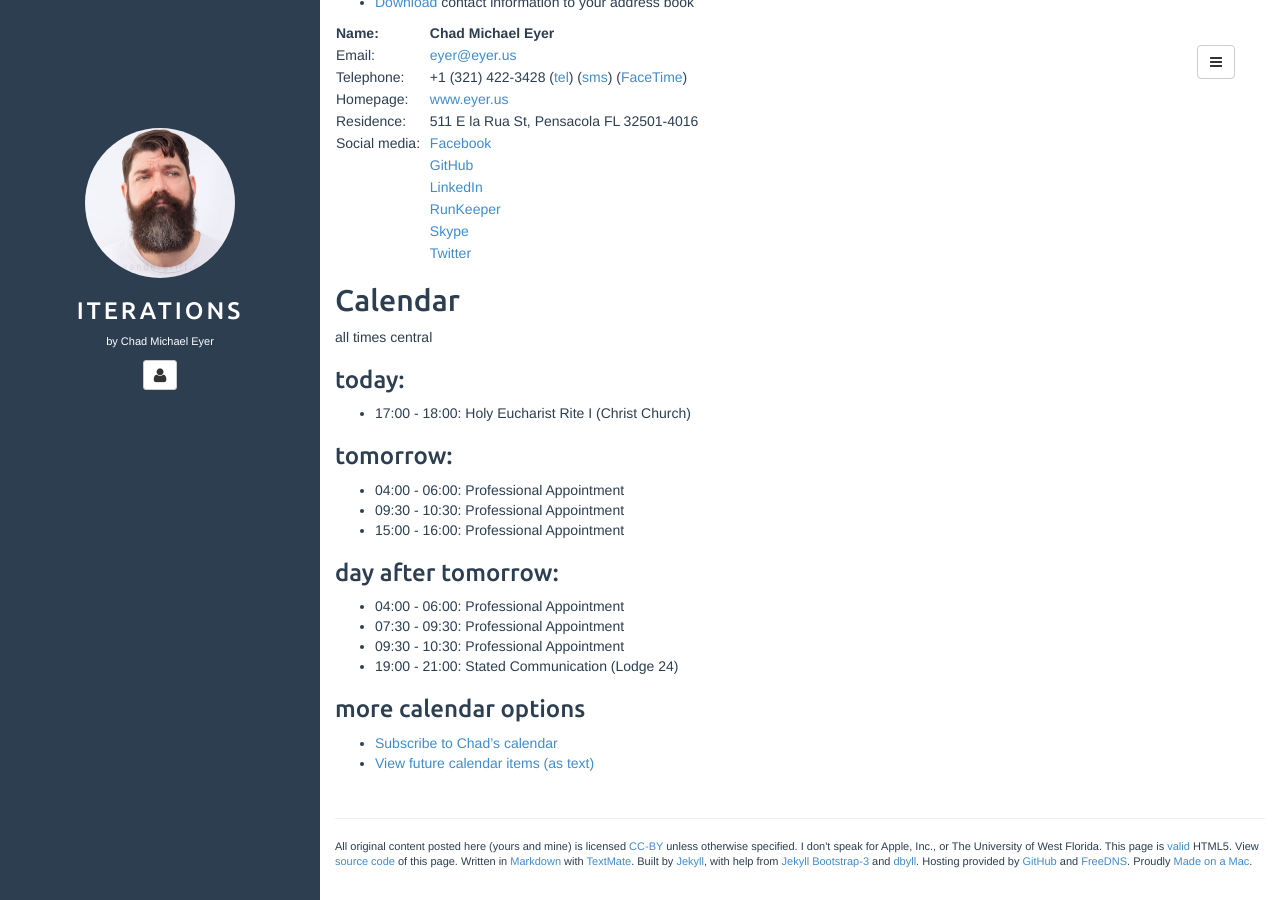
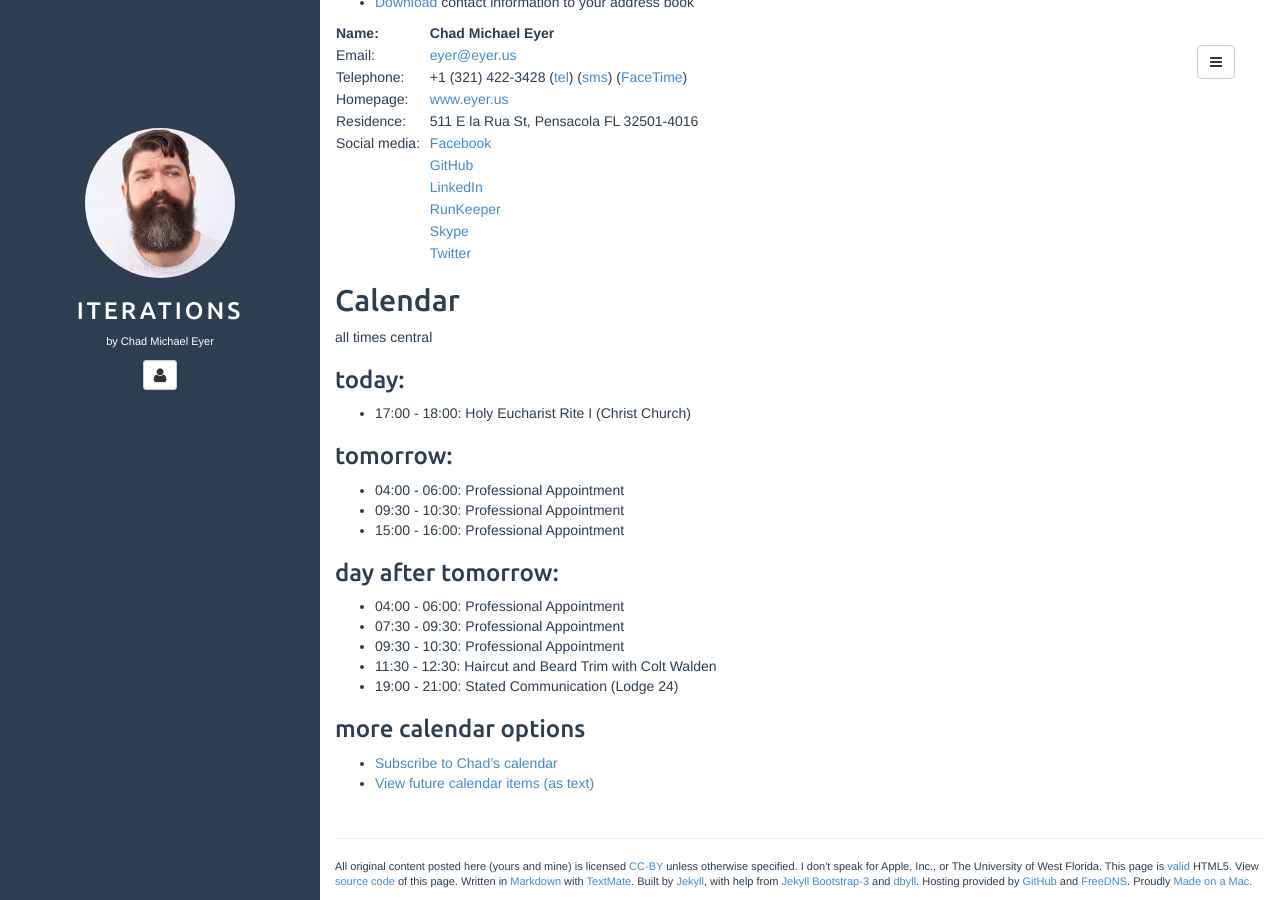
Before and after one commit to chadmichaeleyer/chadmichaeleyer.github.io, a Jekyll site: the page built from about.md, in a window 1280 px wide and 900 px high, scrolled down 1190 px. Built offline with Jekyll 4.4.1, drawn with Linux system fonts in a browser that asks for light colours.

Commit message:
calendar update

```diff
--- a/calendar-year.markdown
+++ b/calendar-year.markdown
@@ -15,6 +15,7 @@ all times central
 * 04:00 - 06:00: Professional Appointment
 * 07:30 - 09:30: Professional Appointment
 * 09:30 - 10:30: Professional Appointment
+* 11:30 - 12:30: Haircut and Beard Trim with Colt Walden
 * 19:00 - 21:00: Stated Communication (Lodge 24)
 
 ### 2019-02-27 (Wed):
--- a/calendar.markdown
+++ b/calendar.markdown
@@ -15,4 +15,5 @@ all times central
 * 04:00 - 06:00: Professional Appointment
 * 07:30 - 09:30: Professional Appointment
 * 09:30 - 10:30: Professional Appointment
+* 11:30 - 12:30: Haircut and Beard Trim with Colt Walden
 * 19:00 - 21:00: Stated Communication (Lodge 24)
```
Also changed, not shown: 1 other file.
